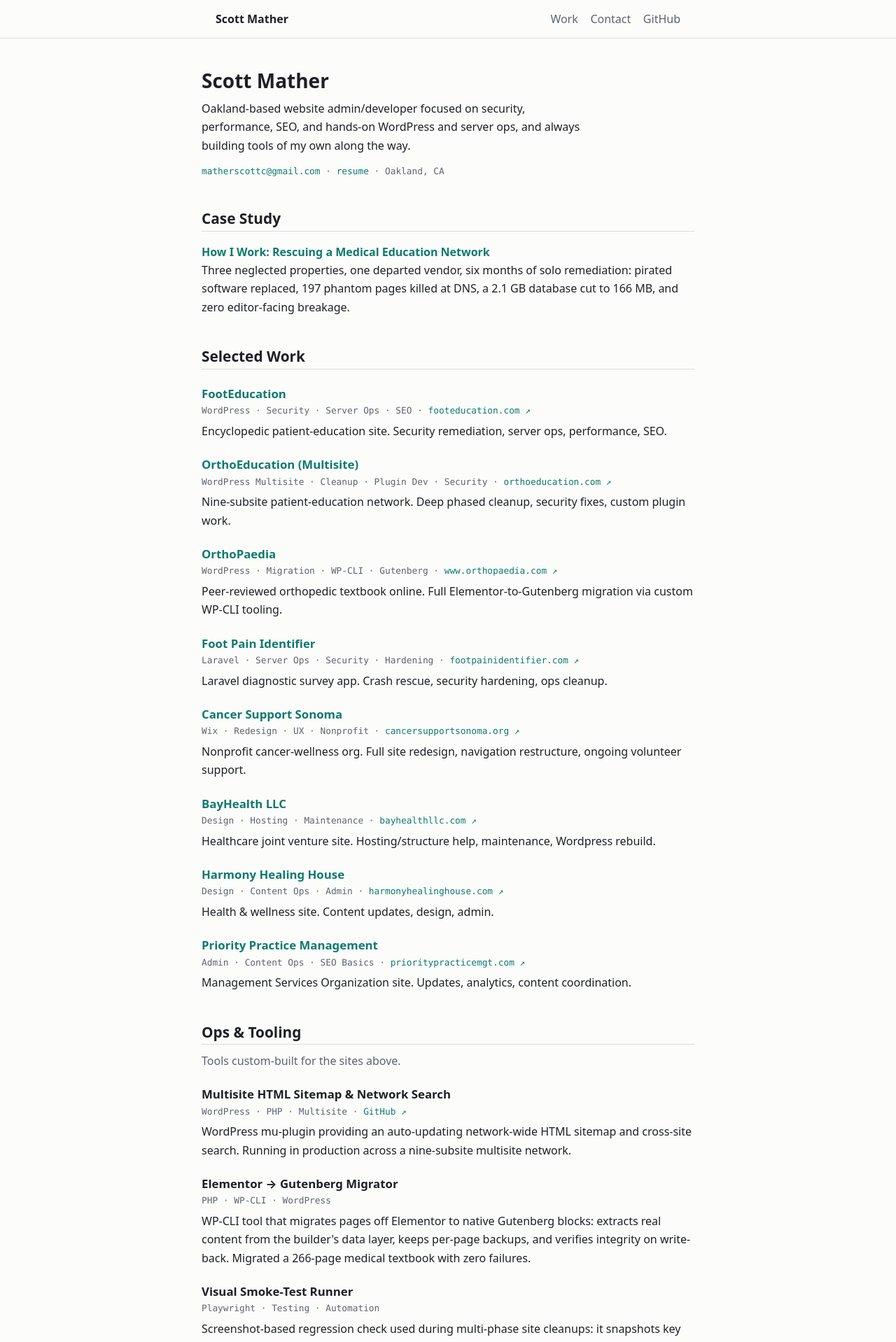
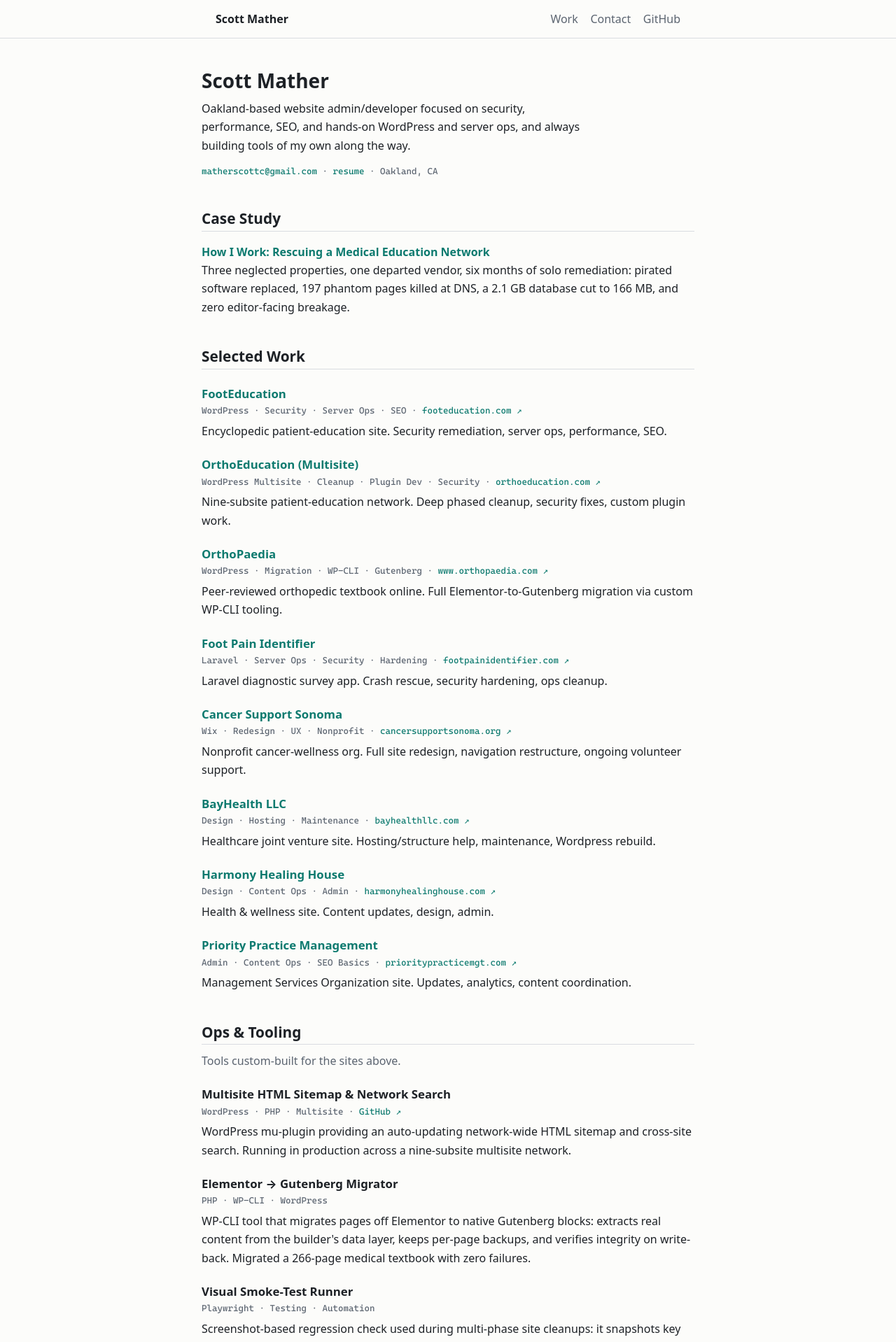
Before and after one commit to csmather/mather-cv, a Jekyll site: the page built from index.md, in a window 1280 px wide. Shown: the top 1918 px of the page at 70% size. Built offline with Jekyll 4.4.1, drawn with Linux system fonts in a browser that asks for light colours.

Commit message:
favicon v2: outlined Cascadia glyphs, dark theme colors; self-host Cascadia Mono
Claude-Session: https://claude.ai/code/session_01BvLkNdikAmqG8NNB8Vk2Rd

```diff
--- a/assets/css/site.css
+++ b/assets/css/site.css
@@ -1,3 +1,10 @@
+@font-face{
+  font-family:"Cascadia Mono";
+  src:url("../fonts/CascadiaMono-Regular.woff2") format("woff2");
+  font-weight:400;
+  font-style:normal;
+  font-display:swap;
+}
 :root{
   --bg:#fcfcfa;
   --ink:#1d2126;
@@ -33,7 +40,7 @@ p{margin:.6rem 0}
 ul,ol{padding-left:1.4rem}
 .muted{color:var(--muted)}
 
-code{font-family:ui-monospace,SFMono-Regular,Menlo,Consolas,monospace;font-size:.88em;background:var(--code-bg);padding:.1rem .3rem;border-radius:2px}
+code{font-family:"Cascadia Mono",ui-monospace,SFMono-Regular,Menlo,Consolas,monospace;font-size:.88em;background:var(--code-bg);padding:.1rem .3rem;border-radius:2px}
 pre{background:var(--code-bg);padding:.8rem 1rem;border-radius:2px;overflow-x:auto}
 pre code{background:none;padding:0}
 
@@ -52,7 +59,7 @@ th,td{border:1px solid var(--border);padding:.35rem .65rem;text-align:left}
 .home{padding:2.75rem 0 1rem}
 .lede{max-width:60ch}
 .contact{margin-top:.8rem}
-.mono,.tags,.contact,.meta{font-family:ui-monospace,SFMono-Regular,Menlo,Consolas,monospace;font-size:.8rem;color:var(--muted)}
+.mono,.tags,.contact,.meta{font-family:"Cascadia Mono",ui-monospace,SFMono-Regular,Menlo,Consolas,monospace;font-size:.8rem;color:var(--muted)}
 .section-intro{margin:-.4rem 0 1.2rem}
 .entry{margin:1.5rem 0}
 .entry .tags{margin:.1rem 0 .35rem}
```
Also changed, not shown: assets/fonts/CascadiaMono-Regular.woff2 (added), assets/fonts/LICENSE.txt (added), assets/icons/favicon.svg.
